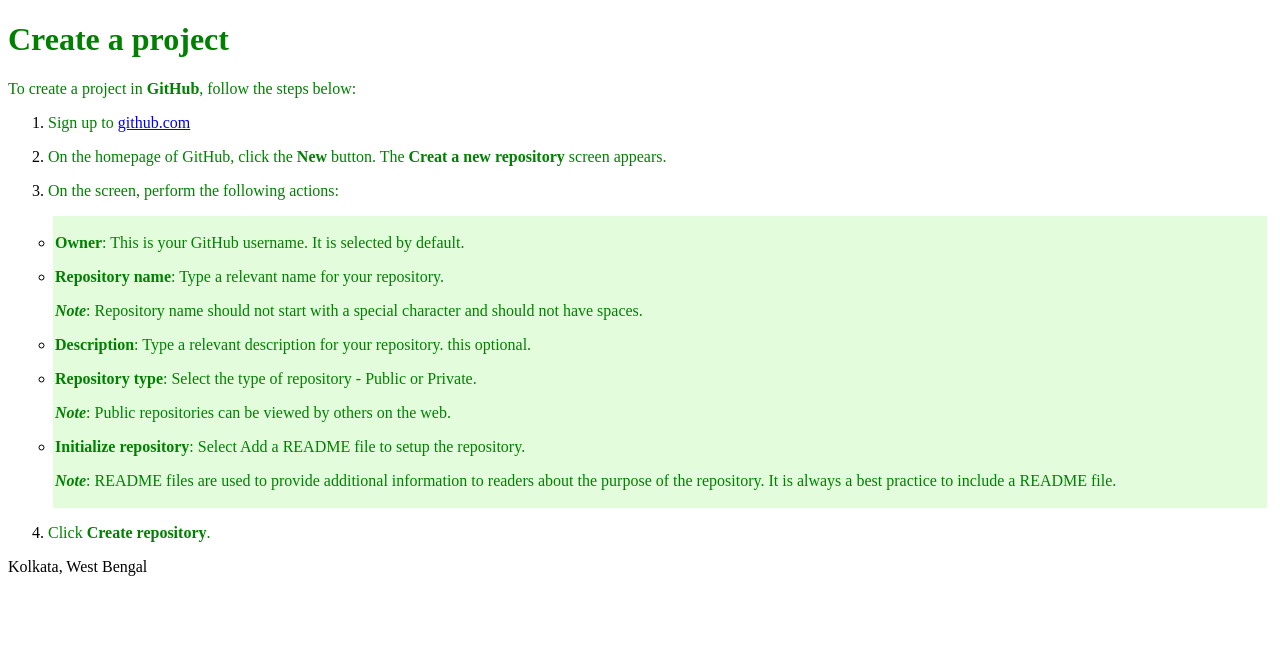
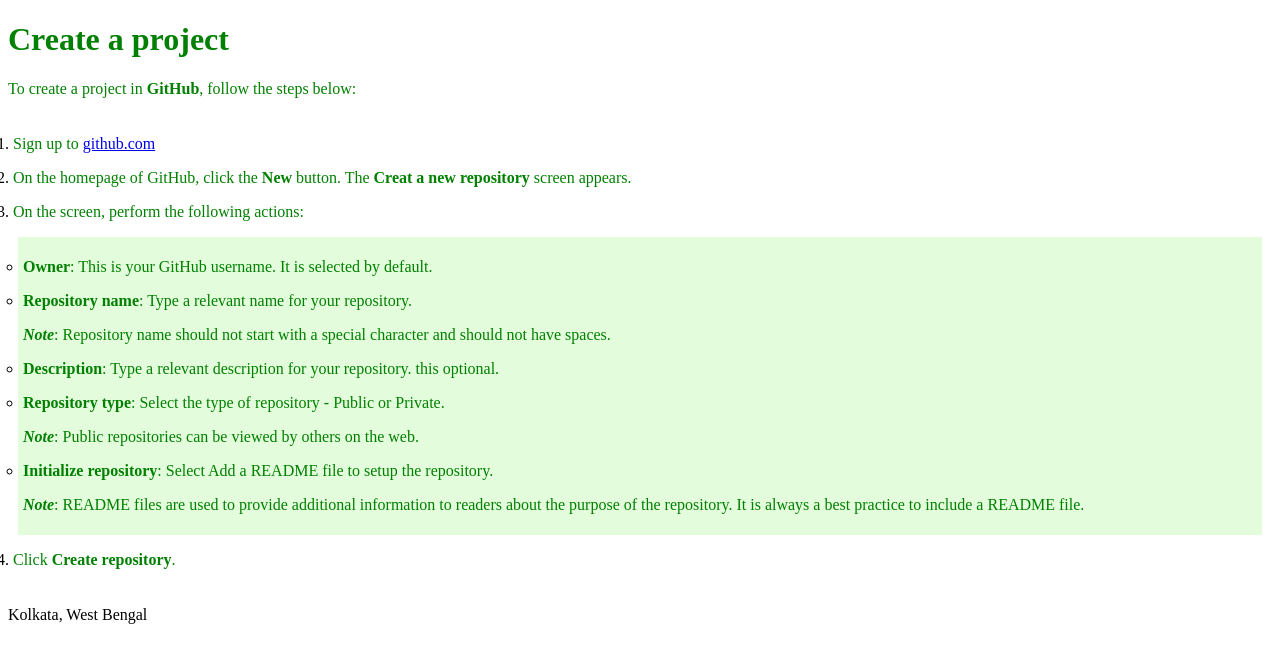
Before and after one commit to biswas3/Assignment, a Jekyll site: the page built from create-a-project.md, in a window 1280 px wide. Shown: the top 663 px of the page. Built offline with Jekyll 4.4.1, drawn with Linux system fonts in a browser that asks for light colours; our own code applies the rules of GitHub Pages for plain Markdown files.

Commit message:
Update style.css

```diff
--- a/assets/css/style.css
+++ b/assets/css/style.css
@@ -2,12 +2,12 @@ h1 {color:green;}
 p {color:green;}
 ol {
   background:#e3fcdc
-  margin:5px
-  padding:2px;
+  margin: 5px;
+  padding: 5px;
 }
 
 ul {
   background: #e3fcdc;
   margin: 5px;
-  padding:2px;
+  padding: 5px;
 }
```
